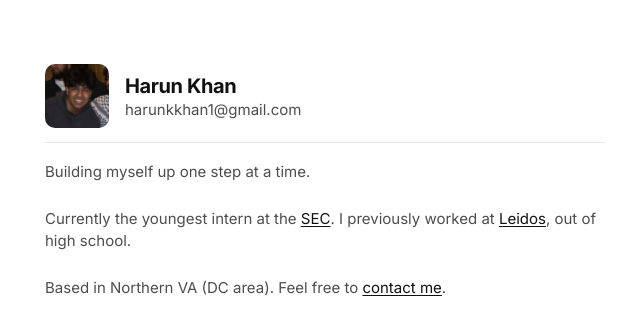
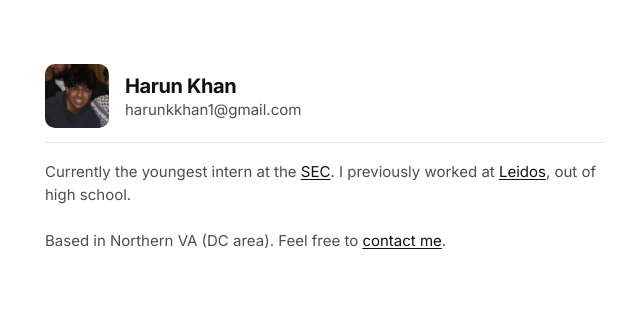
Before and after one commit to harunkkhan/personal-website, a React (Vite) app: page / in a window 1280 px wide. Shown: the top 332 px of the page, without its empty margins (315-955 px from the left). Built offline with nearby package versions, Linux system fonts and the light colour scheme.

Commit message:
Update HarunKhanOrgPage.tsx

```diff
--- a/src/HarunKhanOrgPage.tsx
+++ b/src/HarunKhanOrgPage.tsx
@@ -50,9 +50,6 @@ export default function HarunKhanOrgPage() {
       </div>
       <div className="pageDivider" />
       <div ref={paragraphsRef} className="harunkhanOrgParagraphs">
-        <p className="sectionBody harunkhanOrgParagraph">
-          Building myself up one step at a time.
-        </p>
         <p className="sectionBody harunkhanOrgParagraph">
           Currently the youngest intern at the{" "}
           <a href="https://www.sec.gov/" className="link" target="_blank" rel="noopener noreferrer">
```
